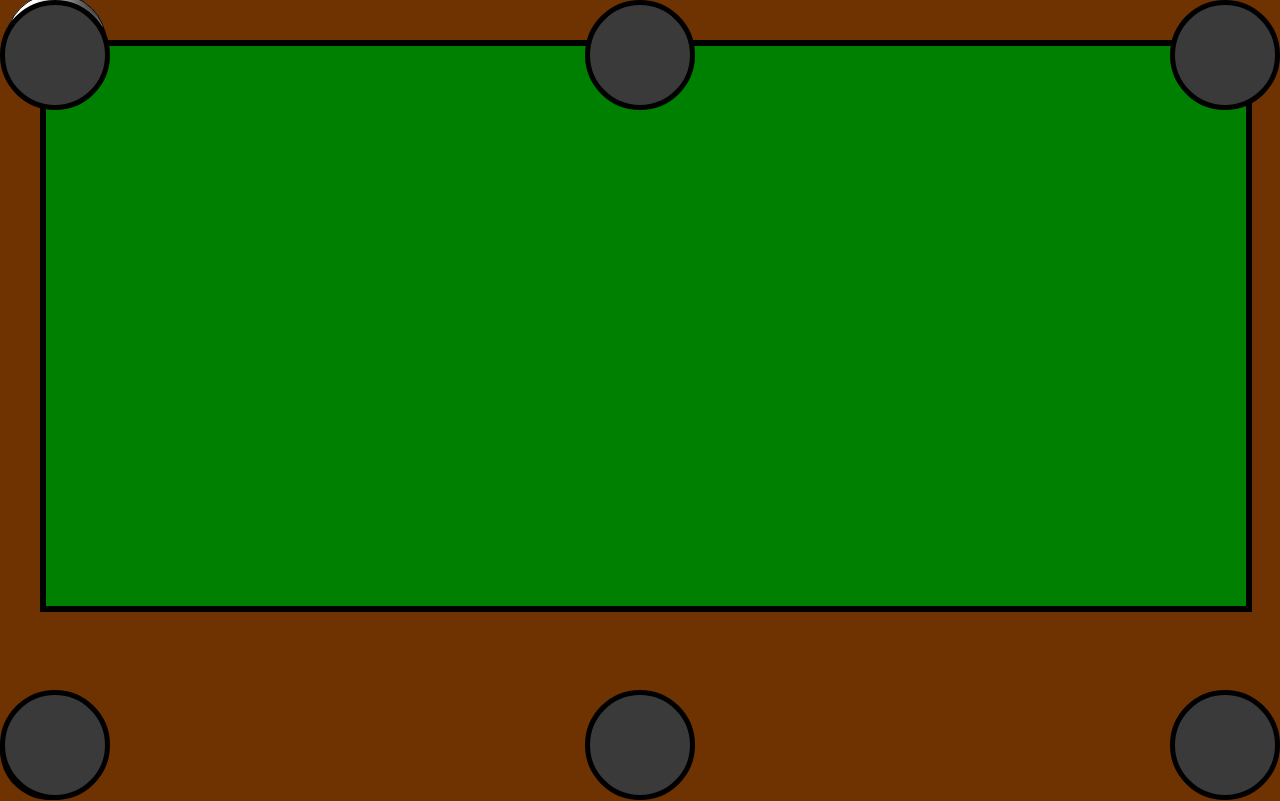
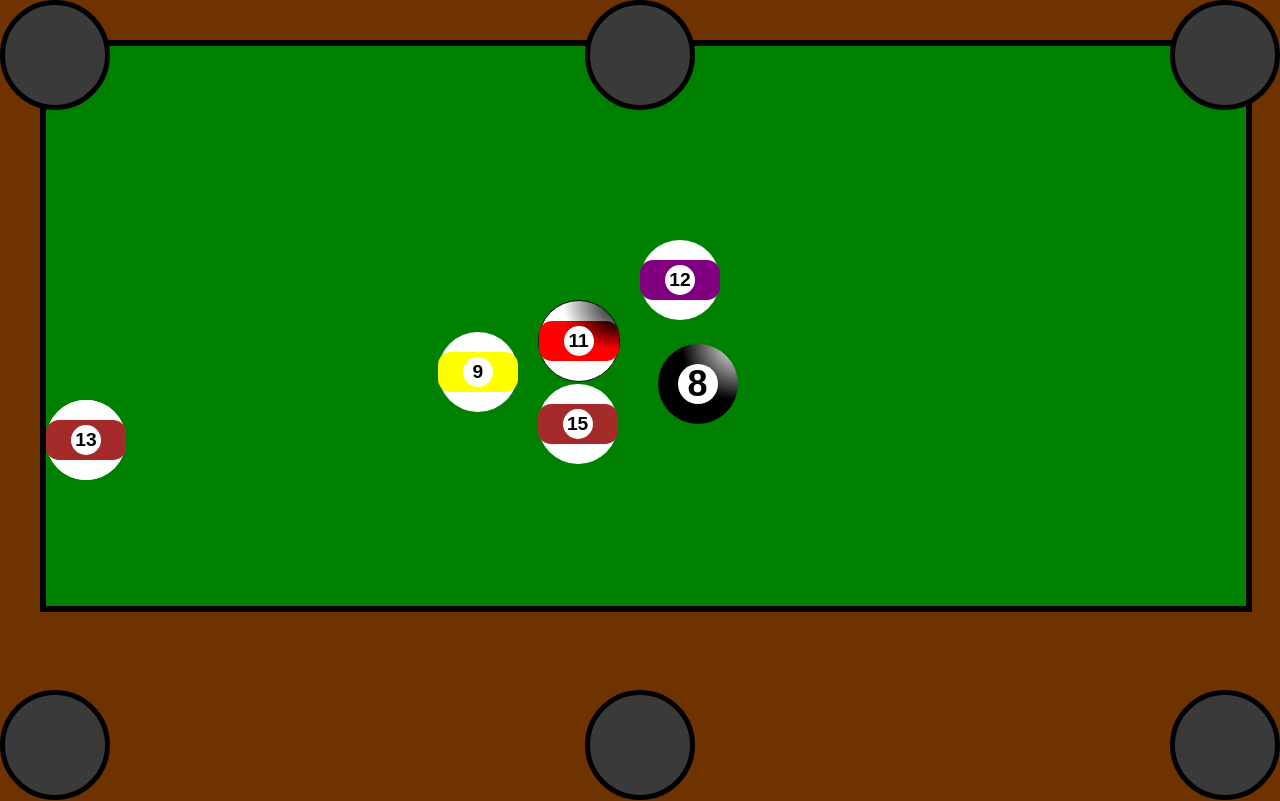
Before and after one commit to Mehdirps/Billard-CSS, a plain HTML site: page index.html in a window 1280 px wide. Drawn offline with Linux system fonts and the light colour scheme.

Commit message:
debut billard toutes boules

```diff
--- a/index.html
+++ b/index.html
@@ -11,6 +11,7 @@
 
 <body>
     <main>
+        <div class="queue"></div>
         <section class="noir">
             <div class="blanc">
                 <div class="huit">
@@ -30,11 +31,64 @@
                     </div>
                 </div>
             </div>
-            <!-- <div class="divombre2">
+        </section>
+        <section id="blanc1">
+            <div class="marron">
+                <div id="blanc2">
+                    <div class="quinze">
+                        <h1 id="quinze">15</h1>
+                    </div>
+                </div>
+            </div>
+        </section>
+        <section id="blanc3">
+            <div class="jaune">
+                <div id="blanc2">
+                    <div class="neuf">
+                        <h1 id="neuf">9</h1>
+                    </div>
+                </div>
+            </div>
+        </section>
+        <section id="blanc4">
+            <div class="violet">
+                <div id="blanc2">
+                    <div class="douze">
+                        <h1 id="douze">12</h1>
+                    </div>
+                </div>
+            </div>
+        </section>
+        <section id="blanc5">
+            <div class="bleu">
+                <div id="blanc2">
+                    <div class="dix">
+                        <h1 id="dix">10</h1>
+                    </div>
+                </div>
+            </div>
+        </section>
+        <section id="blanc6">
+            <div class="vert">
+                <div id="blanc2">
+                    <div class="quatorze">
+                        <h1 id="quatorze">14</h1>
+                    </div>
+                </div>
+            </div>
+        </section>
+        <section id="blanc7">
+            <div class="orange">
+                <div id="blanc2">
+                    <div class="treize">
+                        <h1 id="treize">13</h1>
+                    </div>
+                </div>
+            </div>
+        </section>
+        <!-- <div class="divombre2">
                 <div class="ombre">
                 </div> -->
-            </div>
-        </section>
     </main>
     <div id="trou" class="hgauche"></div>
     <div id="trou" class="hmilieu"></div>
--- a/style.css
+++ b/style.css
@@ -10,20 +10,45 @@ main {
     border: solid 6px;
 }
 
+.queue {
+    position: absolute;
+    top: 50%;
+    left: -50%;
+    width: 600px;
+    height: 30px;
+    border-top-right-radius: 30%;
+    border-bottom-right-radius: 30%;
+    background-image: radial-gradient(farthest-corner at right, brown,brown, black, black, black);
+    animation: coup 2s alternate infinite;
+}
+
 .noir {
     position: absolute;
-    width: 100px;
-    height: 100px;
+    transform: translate(-50%, -50%);
+    left: 54.5%;
+    top: 48%;
+    width: 80px;
+    height: 80px;
     background-image: radial-gradient(farthest-corner at top right, white, black, black);
     border-radius: 50%;
     animation: rouler 5s alternate infinite;
 }
-
+/* @keyframes coup{
+    0%{
+        left: -50%;
+    }
+    50%{
+        left: 0;
+    }
+    100%{
+        left: -50%;
+    }
+}
 @keyframes rouler {
     0% {
         bottom: 0;
         left: 0;
-        rotate:360deg;
+        rotate: 360deg;
     }
 
     50% {
@@ -31,7 +56,8 @@ main {
         left: 1260px;
         z-index: 200;
     }
-    100%{
+
+    100% {
         bottom: 0;
         left: 0;
     }
@@ -41,7 +67,7 @@ main {
     0% {
         top: -135px;
         left: 5px;
-        rotate:360deg;
+        rotate: 360deg;
     }
 
     50% {
@@ -49,16 +75,17 @@ main {
         left: 1250px;
         z-index: 200;
     }
-    100%{
+
+    100% {
         top: -135px;
         left: 5px;
     }
-}
+} */
 
 .blanc {
     background-color: white;
-    width: 50px;
-    height: 50px;
+    width: 40px;
+    height: 40px;
     border-radius: 50%;
     position: absolute;
     top: 50%;
@@ -89,16 +116,16 @@ main {
 }
 
 h1 {
-    transform: rotate(-45deg);
+    /* transform: rotate(-45deg); */
     font-family: Arial, Helvetica, sans-serif;
 }
 
 #blanc {
     position: absolute;
-    top: -135px;
-    left: 5px;
-    width: 100px;
-    height: 100px;
+    top: 21.5%;
+    left: 42%;
+    width: 80px;
+    height: 80px;
     border-radius: 50%;
     margin-top: 10%;
     background-color: white;
@@ -110,10 +137,10 @@ h1 {
 
 .rouge {
     background-color: rgb(255, 0, 0);
-    width: 100px;
+    width: 80px;
     height: 40px;
     position: absolute;
-    border-radius: 10px;
+    border-radius: 13px;
     top: 50%;
     left: 50%;
     transform: translate(-50%, -50%);
@@ -185,3 +212,50 @@ h1 {
     bottom: 0;
     right: 0;
 }
+#blanc1, #blanc3,#blanc4,#blanc5,#blanc6,#blanc7{
+    position: absolute;
+    background-color: white;
+    width: 80px;
+    height: 80px;
+    top: 50%;
+    border-radius: 50%;
+}
+#blanc1{
+    top: 48%;
+    left: 42%;
+}
+.marron, .jaune,.violet,.bleu,.vert,.orange{
+    background-color: brown;
+    width: 80px;
+    height: 40px;
+    position: absolute;
+    border-radius: 13px;
+    top: 50%;
+    left: 50%;
+    transform: translate(-50%, -50%);
+}
+.quinze,.neuf,.neuf,.douze,.dix,.quatorze,.treize{
+    position: absolute;
+    left: 50%;
+    top: 50%;
+    transform: translate(-50%, -50%);
+    font-size: .8rem;
+}
+#blanc3{
+    top: 41.5%;
+    left: 34.2%;
+}
+.jaune{
+    background-color: yellow;
+}
+#blanc4{
+    top: 54.5%;
+    left: 50%;
+}
+.violet{
+    background-color: purple;
+}
+#blanc4{
+    top: 30%;
+
+}
```
Also changed, not shown: billard.jpg (added).
